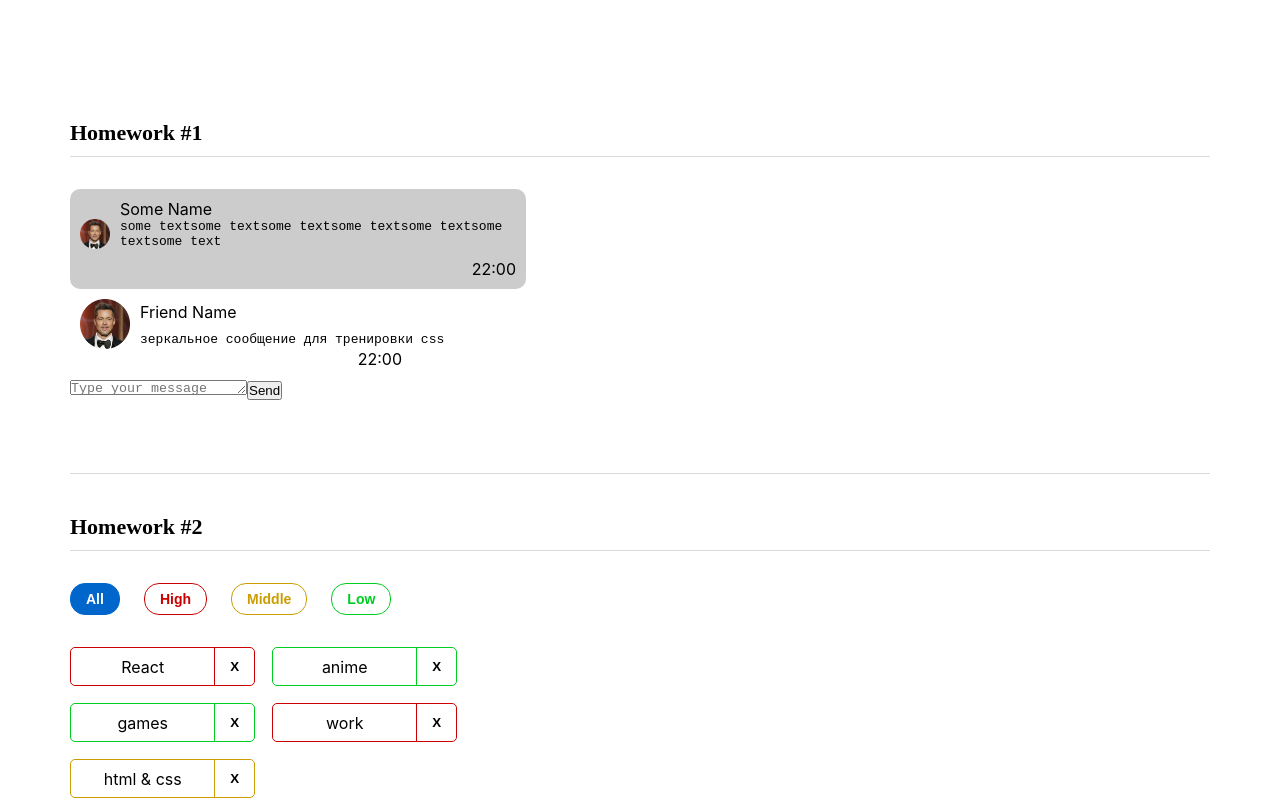
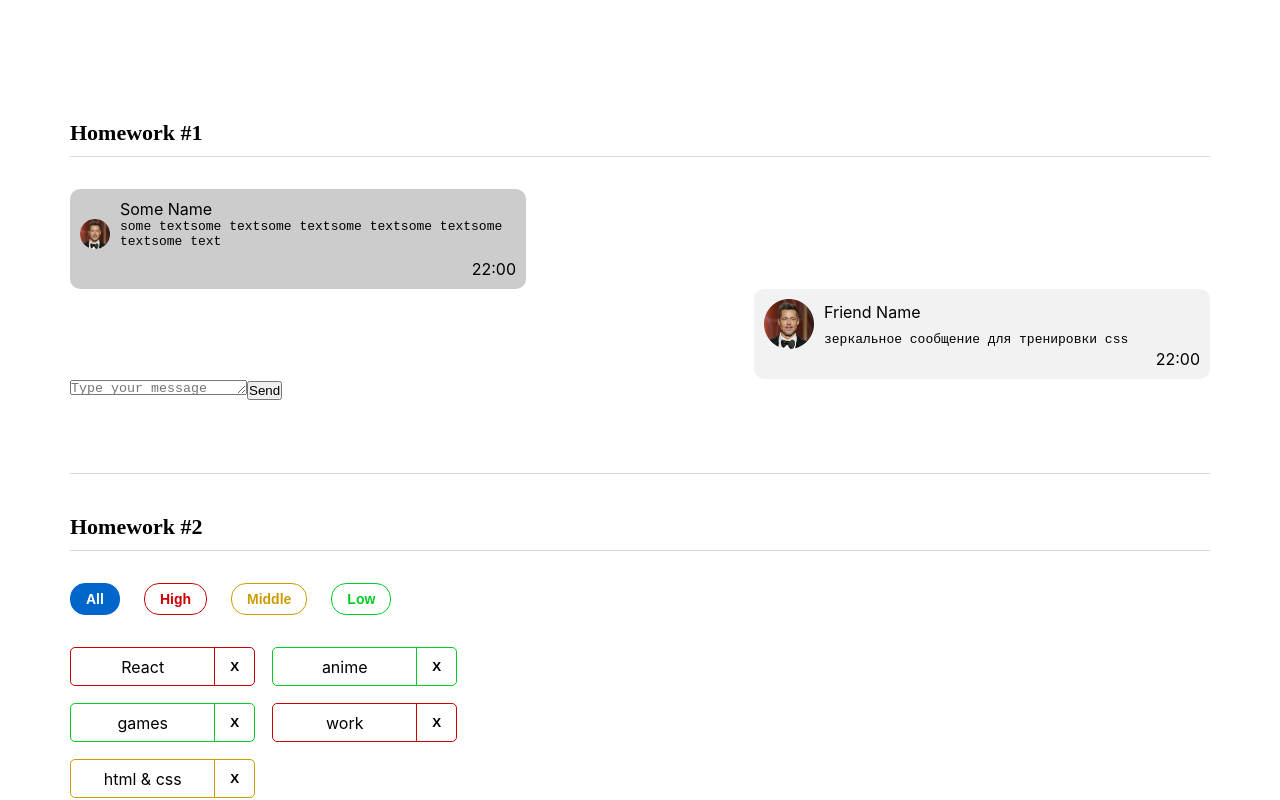
Before and after one commit to AndreyShal/homework-front-main, a React (Create React App) app: page / in a window 1280 px wide. Shown: the top 800 px of the page. Built offline with nearby package versions, Linux system fonts and the light colour scheme.

Commit message:
created hw3

```diff
--- a/src/s2-homeworks/hw01/friend-message/FriendMessage.module.css
+++ b/src/s2-homeworks/hw01/friend-message/FriendMessage.module.css
@@ -1,6 +1,10 @@
 .friendMessage {
-    width: 30%;
+    width: 40%;
     padding: 10px;
+    background-color: rgba(0,0,0,0.05);
+    border-radius: 10px;
+    margin-right: 0;
+    margin-left: auto;
 }
 
 .friendImageAndText {
--- a/src/s2-homeworks/hw03/Greeting.module.css
+++ b/src/s2-homeworks/hw03/Greeting.module.css
@@ -27,6 +27,13 @@
 }
 
 .errorInput {
+    outline: none;
+    display: flex;
+    width: 372px;
+    height: 36px;
+    justify-content: center;
+    align-items: center;
+    flex-shrink: 0;
     border: 1px solid red;
 }
 
--- a/src/s2-homeworks/hw03/Greeting.tsx
+++ b/src/s2-homeworks/hw03/Greeting.tsx
@@ -25,7 +25,7 @@ const Greeting: React.FC<GreetingPropsType> = (
         lastUserName,
     } // деструктуризация пропсов
 ) => {
-    const inputClass = s.errorInput // need to fix with (?:)
+    const inputClass = error ? s.errorInput : s.input // need to fix with (?:)
 
     return (
         <div id={'hw3-form'} className={s.greetingForm}>
@@ -42,7 +42,7 @@ const Greeting: React.FC<GreetingPropsType> = (
                         id={'hw3-input'}
                         value={name}
                         onChange={setNameCallback}
-                        className={s.input}
+                        className={inputClass}
                         onKeyDown={onEnter}
                         onBlur={onBlur}
                     />
```
